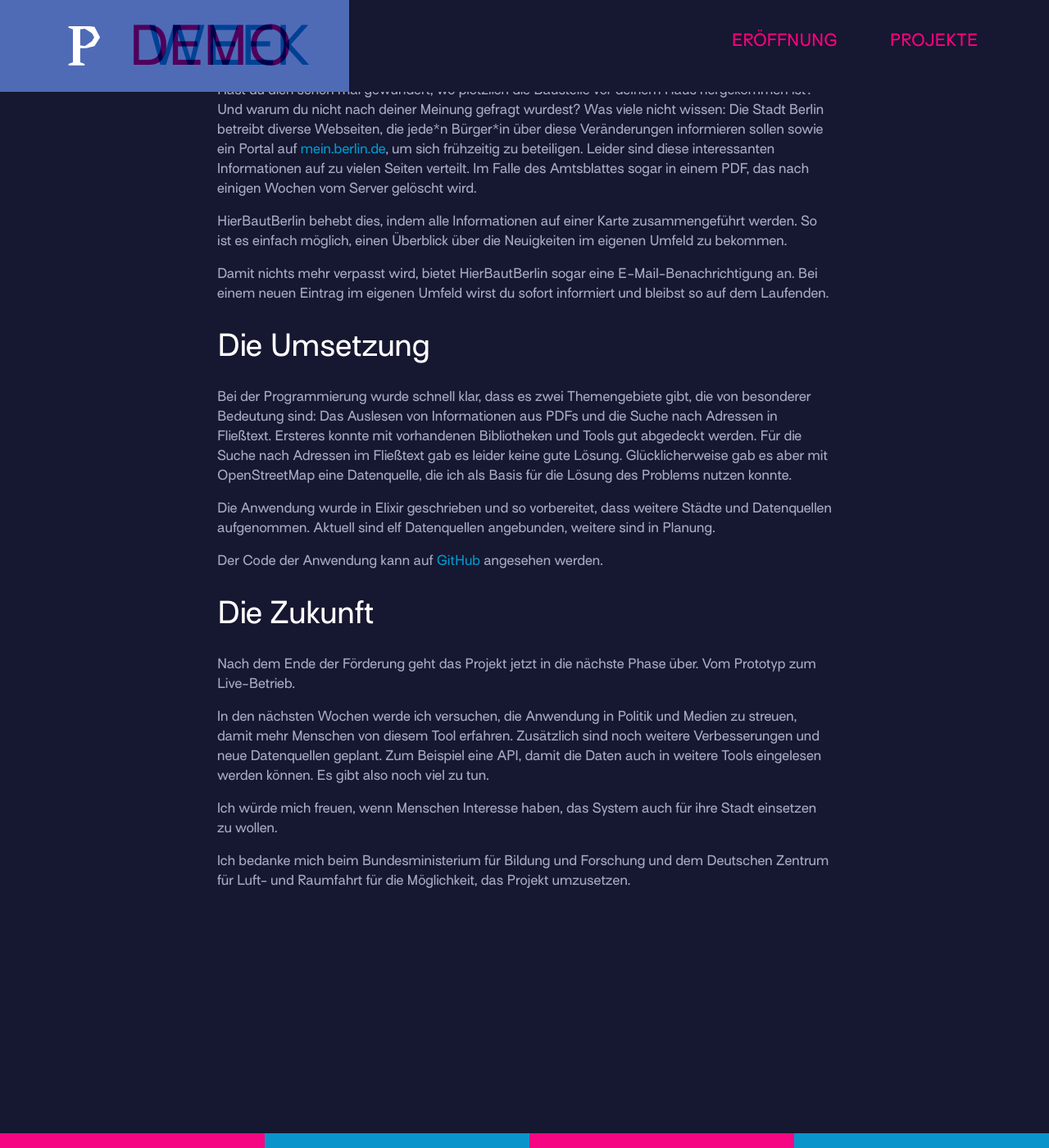
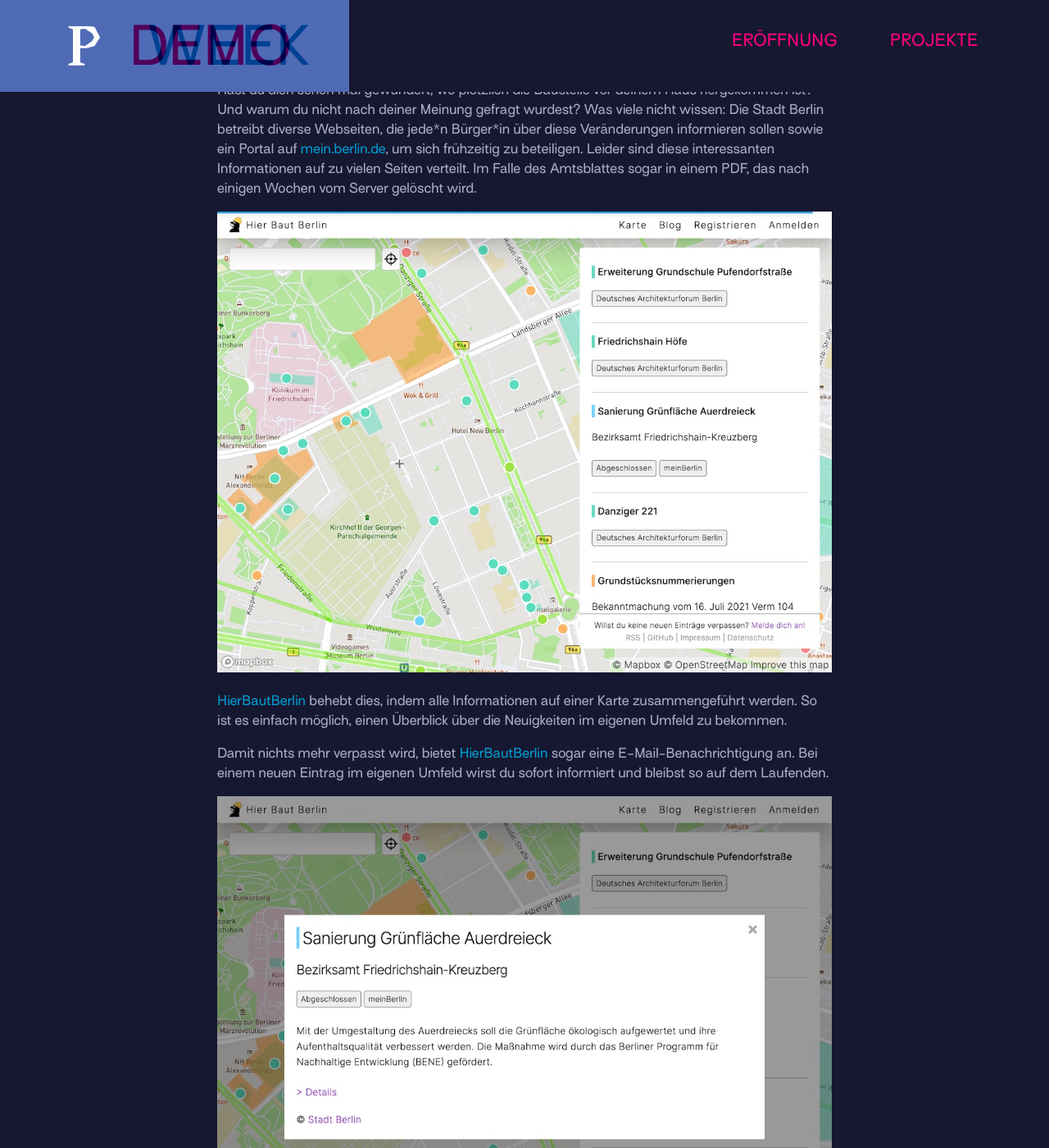
Before and after one commit to prototypefund/demo-week-runde9, a Jekyll site: the page built from _projects/09-hierbautberlin.md, in a window 1280 px wide and 1400 px high, scrolled down 592 px. Shown: the whole window at 82% size. Built offline with Jekyll 4.4.1, drawn with Linux system fonts in a browser that asks for light colours; part of the change alters nothing that is shown.

Commit message:
Added screenshots and links to hierbautberlin.de

```diff
--- a/_projects/09-hierbautberlin.md
+++ b/_projects/09-hierbautberlin.md
@@ -4,7 +4,7 @@ title: "Hier Baut Berlin"
 image: /assets/images/project_images/hierbautberlin/header.jpg
 authors:
   - author: Bodo Tasche
-    link:
+    link: https://bodo.tasche.me
 brief: "Wir informieren Menschen über Bauvorhaben in ihrem Umfeld."
 summary: "Mit HierBautBerlin bekommt jede*r genau die Informationen, die das direkte Lebensumfeld betreffen."
 ---
@@ -13,11 +13,15 @@ summary: "Mit HierBautBerlin bekommt jede*r genau die Informationen, die das dir
 
 Hast du dich schon mal gewundert, wo plötzlich die Baustelle vor deinem Haus hergekommen ist? Und warum du nicht nach deiner Meinung gefragt wurdest? Was viele nicht wissen: Die Stadt Berlin betreibt diverse Webseiten, die jede\*n Bürger\*in über diese Veränderungen informieren sollen sowie ein Portal auf [mein.berlin.de](mein.berlin.de), um sich frühzeitig zu beteiligen. Leider sind diese interessanten Informationen auf zu vielen Seiten verteilt. Im Falle des Amtsblattes sogar in einem PDF, das nach einigen Wochen vom Server gelöscht wird.
 
-HierBautBerlin behebt dies, indem alle Informationen auf einer Karte zusammengeführt werden. So ist es einfach möglich, einen Überblick über die Neuigkeiten im eigenen Umfeld zu bekommen.
+![Ansicht der Webseite](/assets/images/project_images/hierbautberlin/screenshot_map.jpg)
 
-Damit nichts mehr verpasst wird, bietet HierBautBerlin sogar eine E-Mail-Benachrichtigung an. Bei einem neuen Eintrag im eigenen Umfeld wirst du sofort informiert und bleibst so auf dem Laufenden.
+[HierBautBerlin](https://hierbautberlin.de) behebt dies, indem alle Informationen auf einer Karte zusammengeführt werden. So ist es einfach möglich, einen Überblick über die Neuigkeiten im eigenen Umfeld zu bekommen.
 
+Damit nichts mehr verpasst wird, bietet [HierBautBerlin](https://hierbautberlin.de) sogar eine E-Mail-Benachrichtigung an. Bei einem neuen Eintrag im eigenen Umfeld wirst du sofort informiert und bleibst so auf dem Laufenden.
+
+![Ansicht eines Detail-Dialoges zur Bürgerbeteiligung Auerdreieck](/assets/images/project_images/hierbautberlin/screenshot_details.jpg)
 ## Die Umsetzung
+
 
 Bei der Programmierung wurde schnell klar, dass es zwei Themengebiete gibt, die von besonderer Bedeutung sind: Das Auslesen von Informationen aus PDFs und die Suche nach Adressen in Fließtext. Ersteres konnte mit vorhandenen Bibliotheken und Tools gut abgedeckt werden. Für die Suche nach Adressen im Fließtext gab es leider keine gute Lösung. Glücklicherweise gab es aber mit OpenStreetMap eine Datenquelle, die ich als Basis für die Lösung des Problems nutzen konnte.
 
```
Also changed, not shown: assets/images/project_images/hierbautberlin/screenshot_details.jpg (added), assets/images/project_images/hierbautberlin/screenshot_map.jpg (added).
